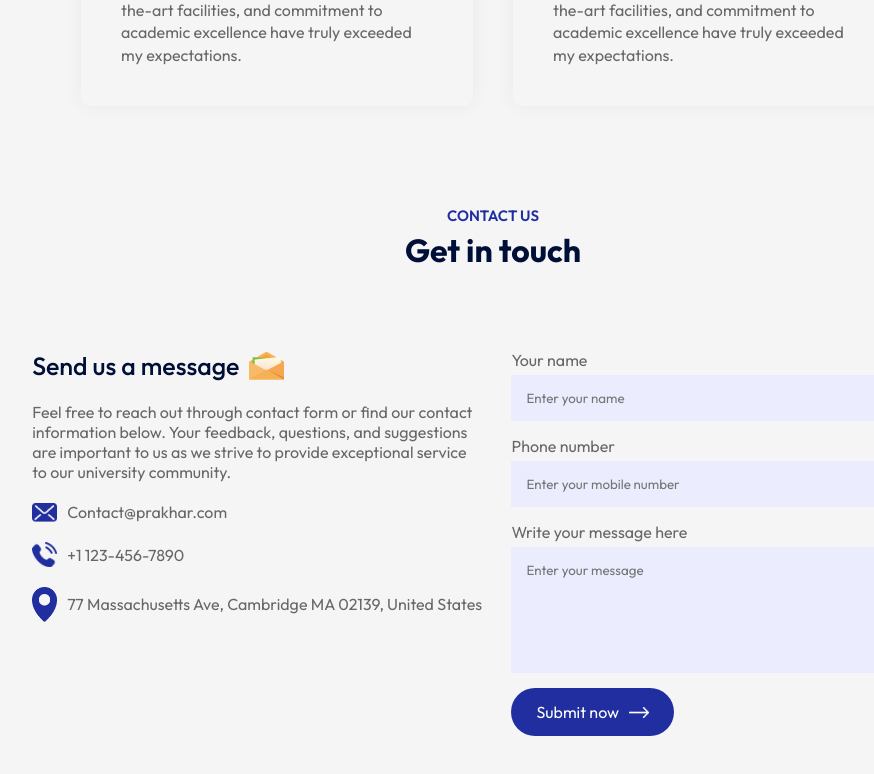
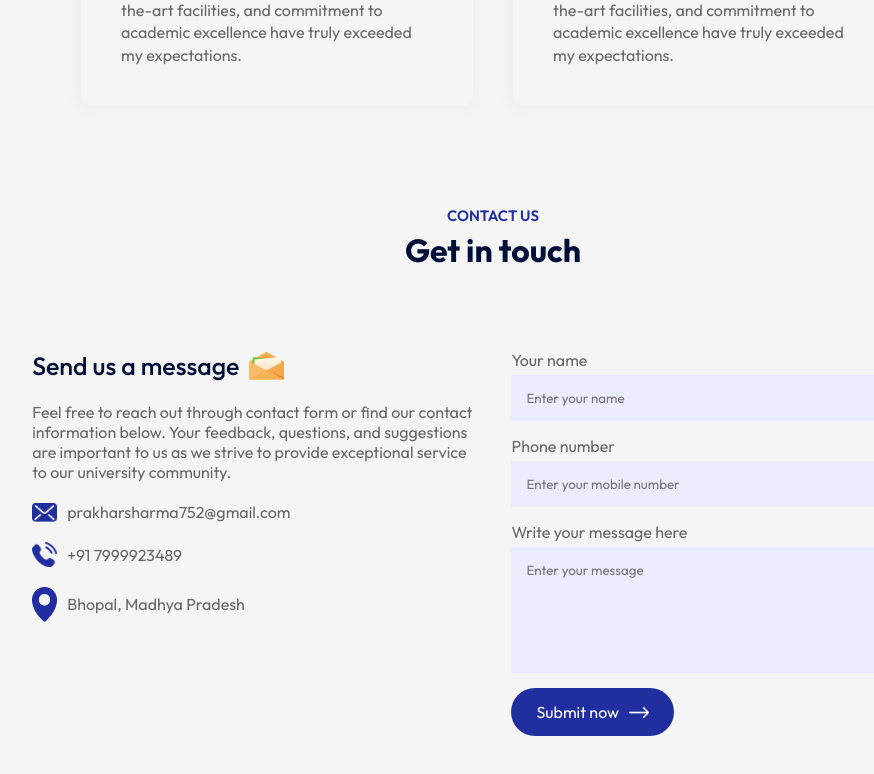
Before and after one commit to prakharsharma13/Edusity-ReactJS, a React (Vite) app: page / in a window 1280 px wide. Shown: the part 2830-3604 px from the top of the page, without its empty margins (147-1021 px from the left). Built offline with nearby package versions, Linux system fonts and the light colour scheme.

Commit message:
completed

```diff
--- a/src/components/Contact/Contact.jsx
+++ b/src/components/Contact/Contact.jsx
@@ -46,15 +46,15 @@ const Contact = () => {
         <ul>
           <li>
             <img src={mail_icon} alt="" />
-            Contact@prakhar.com
+            prakharsharma752@gmail.com
           </li>
           <li>
             <img src={phone_icon} alt="" />
-            +1 123-456-7890
+            +91 7999923489
           </li>
           <li>
             <img src={location_icon} alt="" />
-            77 Massachusetts Ave, Cambridge MA 02139, United States
+            Bhopal, Madhya Pradesh
           </li>
         </ul>
       </div>
```
